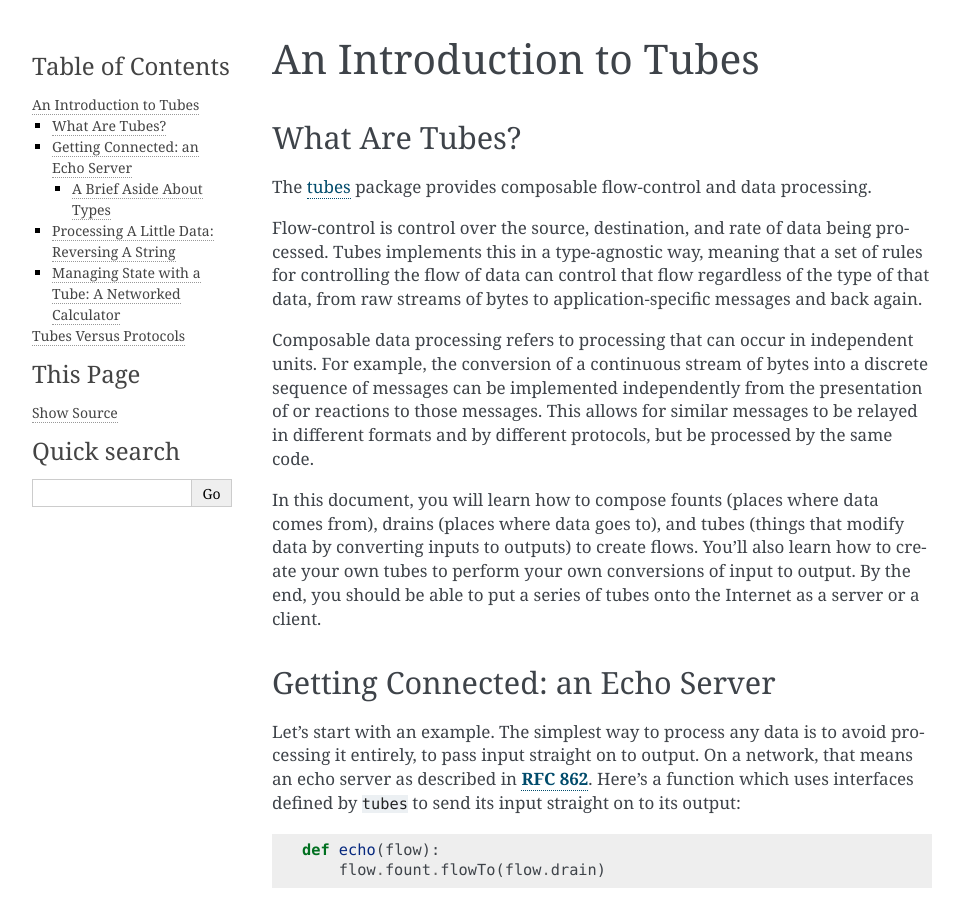
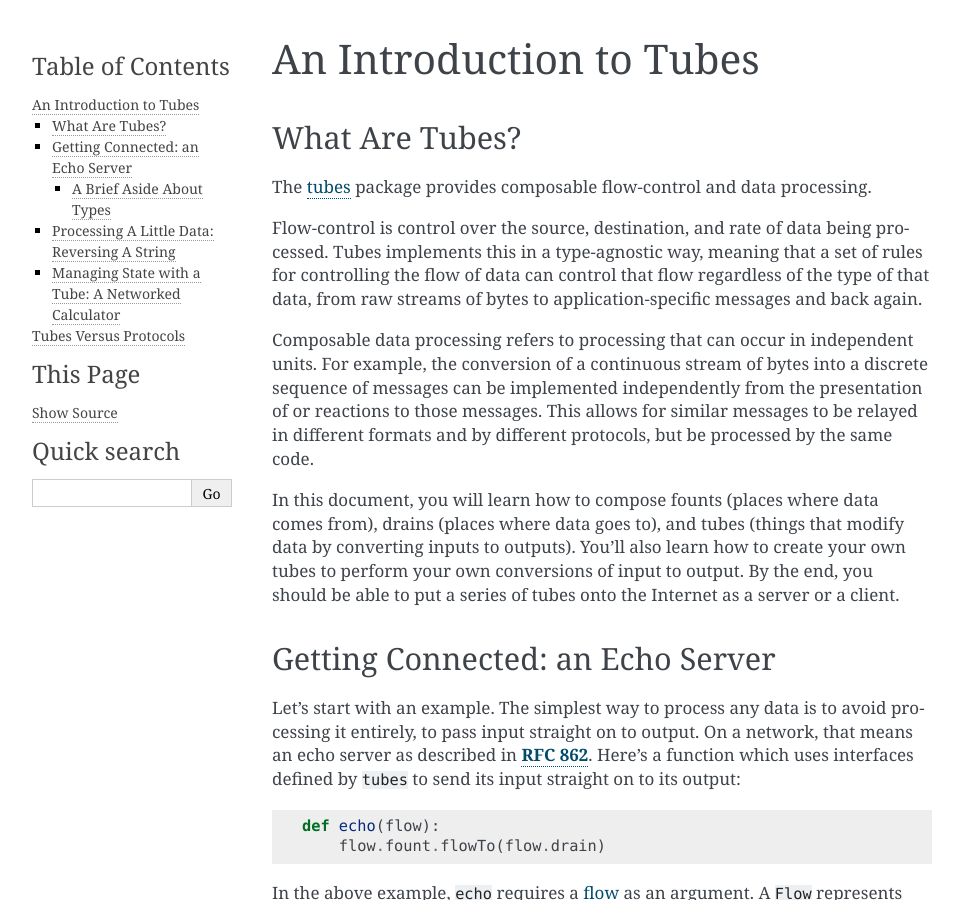
Before and after one commit to twisted/tubes, a Sphinx documentation site: the page built from docs/tube.rst, in a window 1280 px wide and 900 px high. Shown: the whole window, without its empty margins (148-1111 px from the left). Built offline with Sphinx 7.4.7, drawn with Linux system fonts in a browser that asks for light colours; some of the changed lines change nothing that is shown; some of the changed text lies outside the part shown.

Commit message:
don't talk about "flows" so much since they're a minor detail now

```diff
--- a/docs/tube.rst
+++ b/docs/tube.rst
@@ -14,7 +14,7 @@
 For example, the conversion of a continuous stream of bytes into a discrete sequence of messages can be implemented independently from the presentation of or reactions to those messages.
 This allows for similar messages to be relayed in different formats and by different protocols, but be processed by the same code.
 
-In this document, you will learn how to compose founts (places where data comes from), drains (places where data goes to), and tubes (things that modify data by converting inputs to outputs) to create flows.
+In this document, you will learn how to compose founts (places where data comes from), drains (places where data goes to), and tubes (things that modify data by converting inputs to outputs).
 You'll also learn how to create your own tubes to perform your own conversions of input to output.
 By the end, you should be able to put a series of tubes onto the Internet as a server or a client.
 
@@ -134,12 +134,12 @@
     For example, it works well for documentation :-).
     However, if you're designing your own network protocol, please consider using a length-prefixed framing mechanism, such as :api:`tubes.framing.netstringsToStrings <netstrings>`.
 
-Much like in the echo example, we need a flow function which sets up the flow of data from a fount to a drain.
+Much like in the echo example, we need a function which accepts a ``flow`` which sets up the flow of data from a fount to a drain on an individual connection.
 
 .. literalinclude:: listings/reversetube.py
    :pyobject: reverseFlow
 
-In this flow function, we have a new object, a *series of Tubes*, created by the :api:`tubes.tube.series <series>` function.
+In this function, we create a new type of object, a *series of Tubes*, created by the :api:`tubes.tube.series <series>` function.
 You can read the construction of the ``lineReverser`` series as a flow of data from left to right.
 The output from each tube in the series is passed as the input to the tube to its right.
 
```
